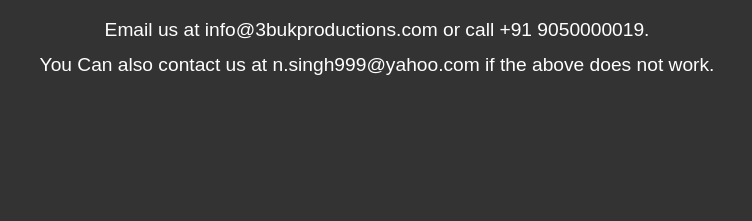
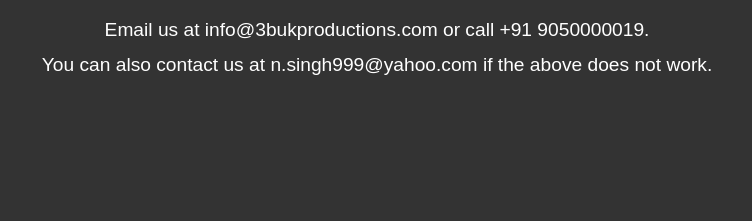
Before and after one commit to AbhijotSingh2B/Live_Website, a plain HTML site: page contact.html in a window 1280 px wide. Shown: the part 193-414 px from the top of the page, 263-1015 px from the left. Drawn offline with Linux system fonts and the light colour scheme.

Commit message:
Update contact.html

```diff
--- a/contact.html
+++ b/contact.html
@@ -22,7 +22,7 @@
     <section id="contact" class="contact">
         <h2>Contact Us</h2>
         <p>Email us at <a href="mailto:info@3bukproductions.com">info@3bukproductions.com</a> or call +91 9050000019.</p>
-        <p>You Can also contact us at <a href="mailto:n.singh999@yahoo.com">n.singh999@yahoo.com</a> if the above does not work.</p>
+        <p>You can also contact us at <a href="mailto:n.singh999@yahoo.com">n.singh999@yahoo.com</a> if the above does not work.</p>
     </section>
     <section class="contact"></section>
     <section class="contact"></section>
```
